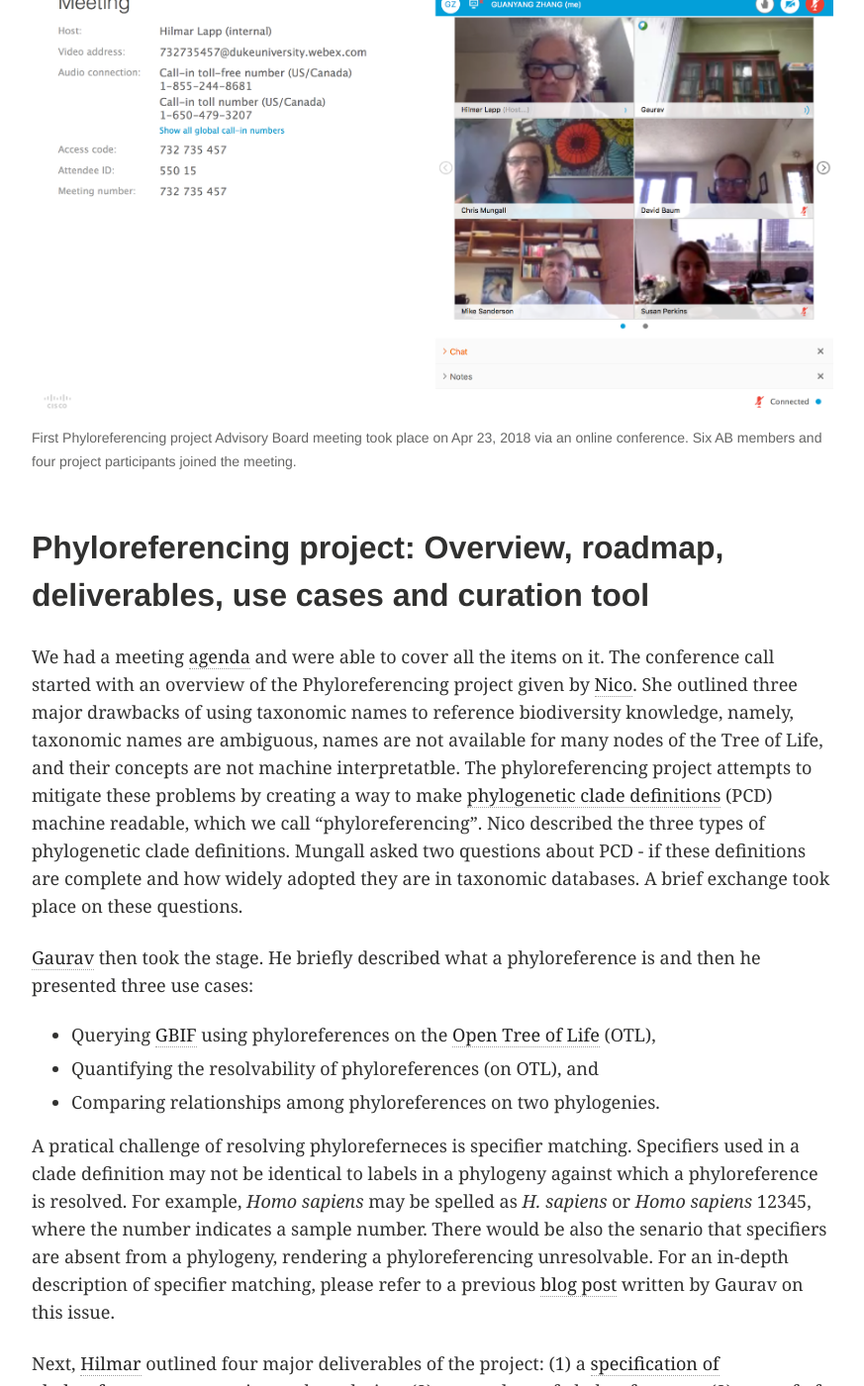
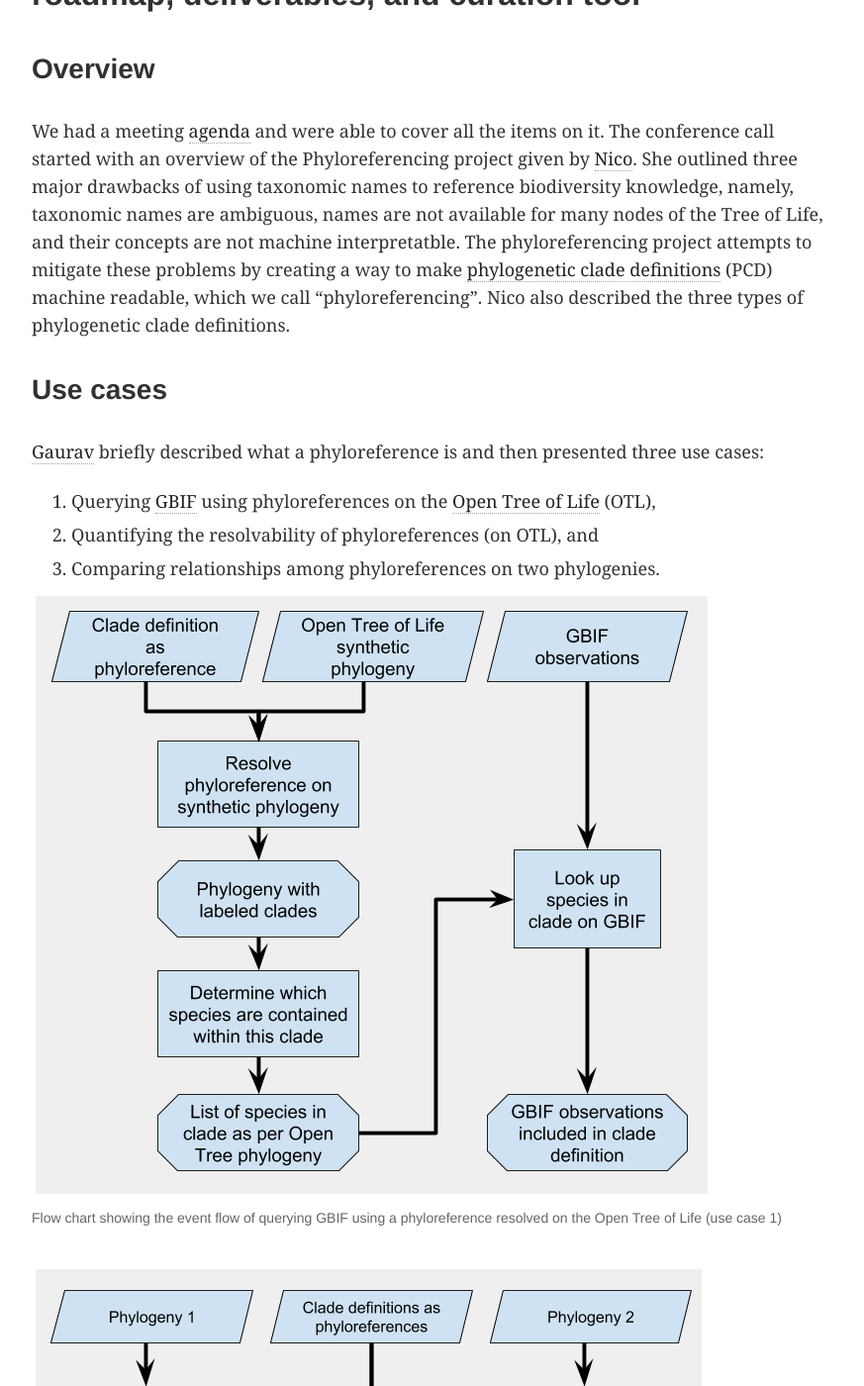
Before and after one commit to phyloref/phyloref.github.io, a Jekyll site: the page built from _posts/blog/2018-04-23-AB-meeting.md, in a window 1280 px wide and 1400 px high, scrolled down 1521 px. Shown: the whole window at 99% size, without its empty margins (64-937 px from the left). Built offline with Jekyll 4.4.1, drawn with Linux system fonts in a browser that asks for light colours; comment, search, counter and statistics services are not loaded; some of the changed text lies outside the part shown.

Commit message:
Add use case flow charts

```diff
--- a/_posts/blog/2018-04-23-AB-meeting.md
+++ b/_posts/blog/2018-04-23-AB-meeting.md
@@ -21,21 +21,30 @@
 * [Susan Perkins] (American Museum of Natural History), parasitologist, systematic biologist
 * [Michael Sanderson] (University of Arizona), botanist and systematic biologist
 
+## Phyloreferencing project: Overview, use cases, roadmap, deliverables, and curation tool
+
+### Overview
+We had a meeting [agenda] and were able to cover all the items on it. The conference call started with an overview of the Phyloreferencing project given by [Nico]. She outlined three major drawbacks of using taxonomic names to reference biodiversity knowledge, namely, taxonomic names are ambiguous, names are not available for many nodes of the Tree of Life, and their concepts are not machine interpretatble. The phyloreferencing project attempts to mitigate these problems by creating a way to make [phylogenetic clade definitions] (PCD) machine readable, which we call "phyloreferencing". Nico also described the three types of phylogenetic clade definitions.
+
+### Use cases
+[Gaurav] briefly described what a phyloreference is and then presented three use cases:
+1. Querying [GBIF] using phyloreferences on the [Open Tree of Life] (OTL),
+2. Quantifying the resolvability of phyloreferences (on OTL), and
+3. Comparing relationships among phyloreferences on two phylogenies.
+
 <figure>
-  <img src="{{site.url}}//images/ABmeeting/ABmeetig-cover.png" alt="Phyloreferencing Advisory Board meeting"/>
-  <figcaption>First Phyloreferencing project Advisory Board meeting took place on Apr 23, 2018 via an online conference. Six AB members and four project participants joined the meeting. </figcaption>
+  <img src="{{site.url}}//images/ABmeeting/OTL_GBIFquery.png" alt="Use case 1"/>
+  <figcaption> Flow chart showing the event flow of querying GBIF using a phyloreference resolved on the Open Tree of Life (use case 1) </figcaption>
 </figure>
 
-## Phyloreferencing project: Overview, roadmap, deliverables, use cases and curation tool
-We had a meeting [agenda] and were able to cover all the items on it. The conference call started with an overview of the Phyloreferencing project given by [Nico]. She outlined three major drawbacks of using taxonomic names to reference biodiversity knowledge, namely, taxonomic names are ambiguous, names are not available for many nodes of the Tree of Life, and their concepts are not machine interpretatble. The phyloreferencing project attempts to mitigate these problems by creating a way to make [phylogenetic clade definitions] (PCD) machine readable, which we call "phyloreferencing". Nico described the three types of phylogenetic clade definitions. Mungall asked two questions about PCD - if these definitions are complete and how widely adopted they are in taxonomic databases. A brief exchange took place on these questions.
-
-[Gaurav] then took the stage. He briefly described what a phyloreference is and then he presented three use cases:
-* Querying [GBIF] using phyloreferences on the [Open Tree of Life] (OTL),
-* Quantifying the resolvability of phyloreferences (on OTL), and
-* Comparing relationships among phyloreferences on two phylogenies.
+<figure>
+  <img src="{{site.url}}//images/ABmeeting/compare_phyloref.png" alt="Use case 3"/>
+  <figcaption> Flow chart showing the event flow of comparing relationships among phyloreferences between two different phylogenies (use case 2) </figcaption>
+</figure>
 
 A pratical challenge of resolving phyloreferneces is specifier matching. Specifiers used in a clade definition may not be identical to labels in a phylogeny against which a phyloreference is resolved. For example, *Homo sapiens* may be spelled as *H. sapiens* or *Homo sapiens* 12345, where the number indicates a sample number. There would be also the senario that specifiers are absent from a phylogeny, rendering a phyloreferencing unresolvable. For an in-depth description of specifier matching, please refer to a previous [blog post] written by Gaurav on this issue.
 
+### Deliverables and roadmap
 Next, [Hilmar] outlined four major deliverables of the project: (1) a [specification of phyloreference] construction and resolution, (2) an ontology of phyloreferences, (2) a proof-of-concept application for finding, resolving and validating phyloreferences on a given tree, and (4) a web application demonstrating large-scale biodiversity data integration. Each of these will be described in the following in some detail.
 
 * Phyloreferencing specification describes computational properties that a phyloreference must, should, and may have. The specification defines a data model and its semantics for phyloreferences, and recommends ontology design patterns and defines expectations.
@@ -60,6 +70,8 @@
 Hilmar made two remarks on the challenges ahead. A major computational challenge is specifier matching. As aforementioned, the absence of specifiers on a phylogeny will be a pervasive problem. Another challenge is developing a product that drives collaboration with trait (clade) oriented research groups. Mungall then asked about the plan to query GBIF and EOL as outlined in the grant proposal. Hilmar responded by saying “the principal idea is make large scale biodiversity data queryable using phylogenetic clade definitions/phyloreferences. None of the current databases has phylogenetic querying ability. The use case that Gaurav presented on using a phyloreference to query GBIF could also be done with EOL.” Baum asked the last question, which is "Could this [the phyloreference curation tool] be made into a reverse pipeline, where you have a phyloreference anchored in the curation tool, and you could just create a clade definition entry for *Regnum*?" This was noted by Nico and Gaurav as a possiblity in future.
 
 ## Advisory Board comments and questions
+
+Mungall asked two questions about PCD - if these definitions are complete and how widely adopted they are in taxonomic databases. A brief exchange took place on these questions. Hilmar remarked that there are numerous ways how taxonomic groups are defined, and what we focus on strictly here are monophyletic groups. For that purpose, the three types of PCD are sufficient.
 
 Overall the meeting was informative and productive, and filled with positive vibe and a fair amount of enthusiams from the AB. We are planning to have a in person AB meeting, which will afford the opportunity for more in-depth discussions and more constructive engagement in the various aspects of project development.
 
```
Also changed, not shown: other parts of _posts/blog/2018-04-23-AB-meeting.md (+1 -0 lines).
